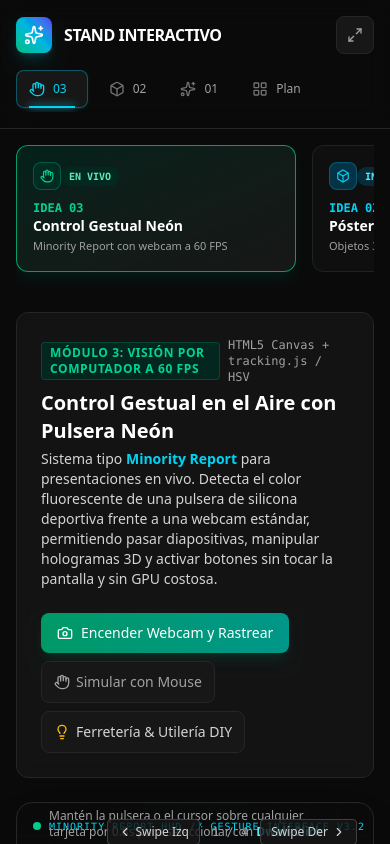
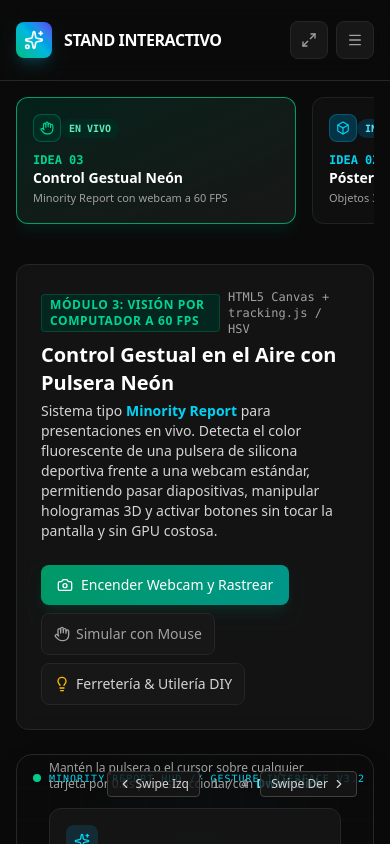
Before and after one commit to AlejoRodry/evento-fondo-editorial, a React (Vite) app: page / in a window 390 px wide. Shown: the top 844 px of the page. Built offline with nearby package versions, Linux system fonts and the light colour scheme.

Commit message:
feat: add responsive mobile navigation menu
Implement a hamburger menu for mobile devices in the Navigation component to improve layout usability on smaller screens.

```diff
--- a/src/components/Navigation.tsx
+++ b/src/components/Navigation.tsx
@@ -1,6 +1,6 @@
-import React from 'react';
+import React, { useState } from 'react';
 import { TabType } from '../types';
-import { Hand, Sparkles, Box, LayoutGrid, Maximize2, Camera } from 'lucide-react';
+import { Hand, Sparkles, Box, LayoutGrid, Maximize2, Camera, Menu, X } from 'lucide-react';
 
 interface NavigationProps {
   activeTab: TabType;
@@ -17,6 +17,8 @@ export const Navigation: React.FC<NavigationProps> = ({
   toggleFullScreen,
   hasCameraSupport,
 }) => {
+  const [isMobileMenuOpen, setIsMobileMenuOpen] = useState(false);
+
   const tabs: { id: TabType; label: string; number: string; icon: React.ComponentType<{ className?: string }> }[] = [
     {
       id: 'gesture',
@@ -47,9 +49,9 @@ export const Navigation: React.FC<NavigationProps> = ({
   return (
     <header className="sticky top-0 z-40 bg-neutral-950/90 backdrop-blur-md border-b border-neutral-800">
       <div className="max-w-7xl mx-auto px-4 sm:px-6 lg:px-8">
-        <div className="flex flex-col md:flex-row items-center justify-between py-4 min-h-[5rem] gap-4">
+        <div className="flex items-center justify-between py-4 min-h-[5rem]">
+
           {/* Logo / Brand */}
-          <div className="flex items-center justify-between w-full md:w-auto">
           <div className="flex items-center space-x-3">
             <div className="w-9 h-9 rounded-lg bg-gradient-to-tr from-emerald-500 via-cyan-500 to-indigo-600 flex items-center justify-center shadow-lg shadow-cyan-500/20">
               <Sparkles className="w-5 h-5 text-white" />
@@ -63,21 +65,9 @@ export const Navigation: React.FC<NavigationProps> = ({
               </div>
             </div>
           </div>
-            {/* Mobile Actions move here */}
-            <div className="md:hidden flex items-center space-x-2">
-              <button
-                id="fullscreen-toggle-btn-mobile"
-                onClick={toggleFullScreen}
-                title="Pantalla completa"
-                className="p-2.5 rounded-lg bg-neutral-900 border border-neutral-800 text-neutral-400 hover:text-white hover:bg-neutral-800 transition"
-              >
-                <Maximize2 className="w-4 h-4" />
-              </button>
-            </div>
-          </div>
 
-          {/* Center Navigation Tabs */}
-          <nav className="flex overflow-x-auto hide-scrollbar items-center space-x-2 sm:space-x-3 w-full max-w-full md:w-auto pb-1 md:pb-0">
+          {/* Desktop Navigation Tabs */}
+          <nav className="hidden md:flex items-center space-x-3">
             {tabs.map((tab) => {
               const Icon = tab.icon;
               const isActive = activeTab === tab.id;
@@ -86,15 +76,14 @@ export const Navigation: React.FC<NavigationProps> = ({
                   key={tab.id}
                   id={`nav-tab-${tab.id}`}
                   onClick={() => setActiveTab(tab.id)}
-                  className={`relative flex-shrink-0 flex items-center space-x-2 px-3 sm:px-4 py-2.5 rounded-lg text-xs sm:text-sm font-medium transition-all duration-200 ${
+                  className={`relative flex items-center space-x-2 px-4 py-2.5 rounded-lg text-sm font-medium transition-all duration-200 ${
                     isActive
                       ? 'bg-neutral-900 text-cyan-400 border border-cyan-500/40 shadow-sm shadow-cyan-500/10'
                       : 'text-neutral-400 hover:text-white hover:bg-neutral-900/50 border border-transparent'
                   }`}
                 >
                   <Icon className={`w-4 h-4 ${isActive ? 'text-cyan-400' : 'text-neutral-500'}`} />
-                  <span className="hidden md:inline">{tab.label}</span>
-                  <span className="md:hidden">{tab.number}</span>
+                  <span>{tab.label}</span>
                   {isActive && (
                     <span className="absolute -bottom-[1px] left-3 right-3 h-[2px] bg-cyan-400 shadow-[0_0_8px_#22d3ee]" />
                   )}
@@ -103,8 +92,8 @@ export const Navigation: React.FC<NavigationProps> = ({
             })}
           </nav>
 
-          {/* Right Action Tools */}
-          <div className="hidden md:flex items-center space-x-2">
+          {/* Right Action Tools & Mobile Hamburger */}
+          <div className="flex items-center space-x-2">
             {hasCameraSupport && (
               <div
                 title="Soporte de cámara web disponible para seguimiento y AR"
@@ -114,17 +103,72 @@ export const Navigation: React.FC<NavigationProps> = ({
                 <span className="text-[11px] font-mono">Webcam OK</span>
               </div>
             )}
+
+            {/* Desktop Fullscreen */}
             <button
               id="fullscreen-toggle-btn"
               onClick={toggleFullScreen}
-              title={isFullScreen ? 'Salir de pantalla completa' : 'Pantalla completa (Ideal para exposiciones)'}
+              title={isFullScreen ? 'Salir de pantalla completa' : 'Pantalla completa'}
+              className="hidden md:flex p-2.5 rounded-lg bg-neutral-900 border border-neutral-800 text-neutral-400 hover:text-white hover:bg-neutral-800 transition"
+            >
+              <Maximize2 className="w-4 h-4" />
+            </button>
+
+            {/* Mobile Actions */}
+            <div className="md:hidden flex items-center space-x-2">
+              <button
+                onClick={toggleFullScreen}
+                title="Pantalla completa"
                 className="p-2.5 rounded-lg bg-neutral-900 border border-neutral-800 text-neutral-400 hover:text-white hover:bg-neutral-800 transition"
               >
                 <Maximize2 className="w-4 h-4" />
               </button>
+              <button
+                onClick={() => setIsMobileMenuOpen(!isMobileMenuOpen)}
+                className="p-2.5 rounded-lg bg-neutral-900 border border-neutral-800 text-neutral-400 hover:text-white hover:bg-neutral-800 transition"
+              >
+                {isMobileMenuOpen ? <X className="w-4 h-4" /> : <Menu className="w-4 h-4" />}
+              </button>
             </div>
           </div>
         </div>
+      </div>
+
+      {/* Mobile Menu Dropdown */}
+      {isMobileMenuOpen && (
+        <div className="md:hidden absolute top-full left-0 w-full bg-neutral-950/95 backdrop-blur-xl border-b border-neutral-800 shadow-2xl animate-in slide-in-from-top-2">
+          <nav className="flex flex-col p-4 space-y-2">
+            {tabs.map((tab) => {
+              const Icon = tab.icon;
+              const isActive = activeTab === tab.id;
+              return (
+                <button
+                  key={tab.id}
+                  onClick={() => {
+                    setActiveTab(tab.id);
+                    setIsMobileMenuOpen(false);
+                  }}
+                  className={`flex items-center space-x-3 px-4 py-3.5 rounded-xl text-sm font-medium transition-all ${
+                    isActive
+                      ? 'bg-neutral-900 text-cyan-400 border border-cyan-500/40 shadow-sm shadow-cyan-500/10'
+                      : 'text-neutral-400 hover:text-white hover:bg-neutral-900/50 border border-transparent'
+                  }`}
+                >
+                  <div className={`p-2 rounded-lg ${isActive ? 'bg-cyan-950/50' : 'bg-neutral-900'}`}>
+                    <Icon className={`w-4 h-4 ${isActive ? 'text-cyan-400' : 'text-neutral-500'}`} />
+                  </div>
+                  <div className="flex flex-col items-start">
+                    <span className={`text-[10px] font-mono ${isActive ? 'text-cyan-500' : 'text-neutral-500'}`}>
+                      {tab.number}
+                    </span>
+                    <span>{tab.label}</span>
+                  </div>
+                </button>
+              );
+            })}
+          </nav>
+        </div>
+      )}
     </header>
   );
 };
```
Lines whose indentation alone changed are shown as unchanged.
